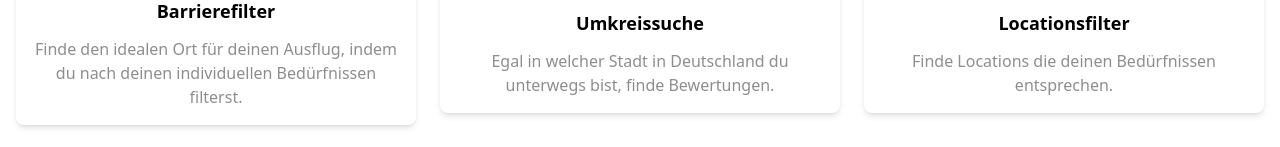
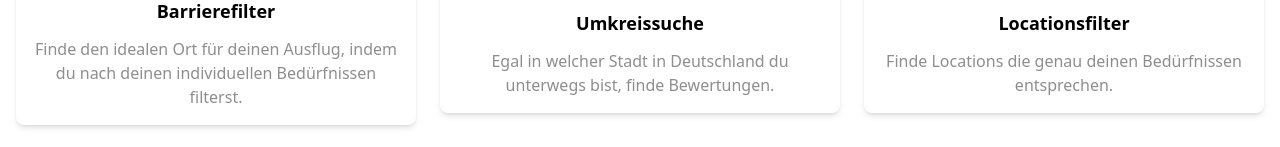
Before and after one commit to adnanabdalrahman/inclusivetripFE, a React (Vite) app: page / in a window 1280 px wide. Shown: the part 1053-1200 px from the top of the page. Built offline with nearby package versions, Linux system fonts and the light colour scheme; no server answers.

Commit message:
home seite angepasst

```diff
--- a/src/components/Home.jsx
+++ b/src/components/Home.jsx
@@ -174,7 +174,7 @@ const Home = () => {
               Locationsfilter
             </p>
             <p className="font-poppins font-medium text-[rgba(30,30,30,0.5)] text-center">
-              Finde Locations die deinen Bedürfnissen entsprechen.
+              Finde Locations die genau deinen Bedürfnissen entsprechen.
             </p>
           </div>
         </div>
```
